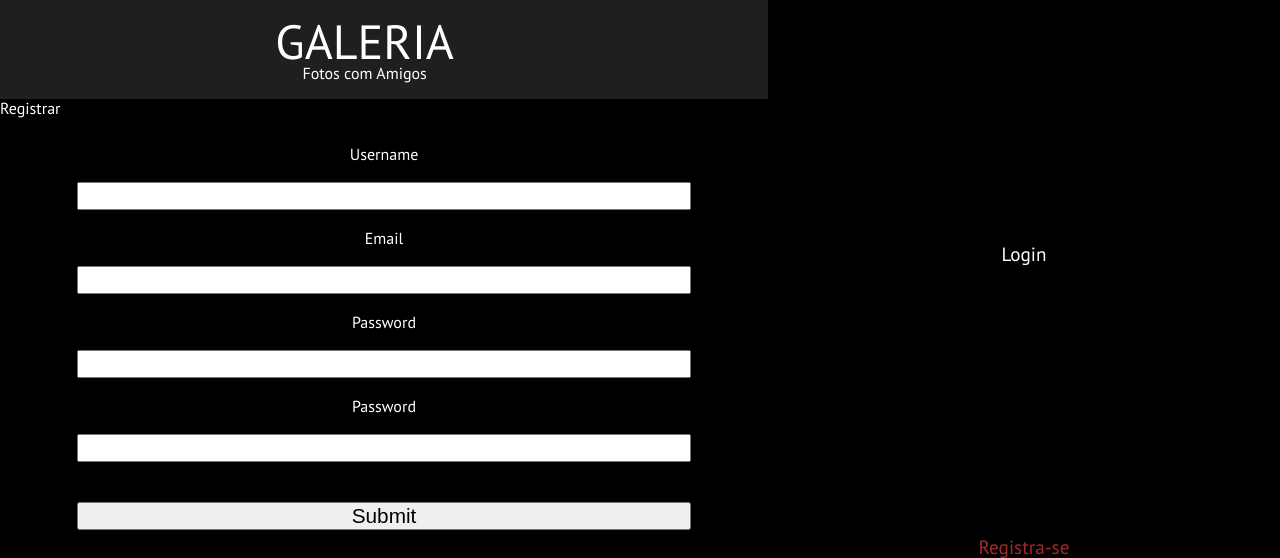
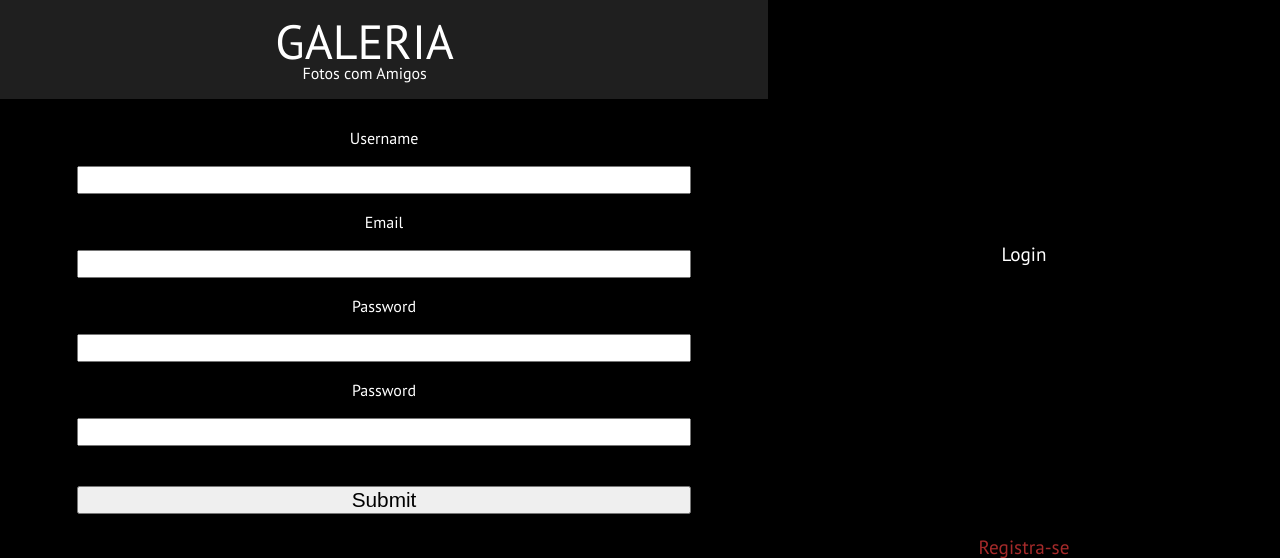
Before and after one commit to Renan-A-Lira/desafio_desenvolvedor, a Django app: template blog/templates/registration/register.html in a window 1280 px wide. Shown: the top 558 px of the page. Run offline with Django 3.2, Linux system fonts and the light colour scheme; the template is opened without the code that fills it: most values are stand-ins (such as "Sample title", 1, 10 or a date in 2020); form fields are guessed from the names that the template uses; some libraries are stand-ins or nearby versions.

Commit message:
register.html

```diff
--- a/blog/templates/registration/register.html
+++ b/blog/templates/registration/register.html
@@ -3,7 +3,6 @@
 {% block conteudo %}
 
 <section>
-	<h3>Registrar</h3>
 		<form method="POST" action="{% url 'register' %}" class="post-form form-register">
 			{% csrf_token %}
 			{{ form.username.label_tag }}
@@ -18,7 +17,7 @@
 			{{ form.password2.label_tag }}
 			{{ form.password2 }}
 
-			<input type="submit"/>
+			<input type="submit" />
 		</form>
 </section>
 
```
